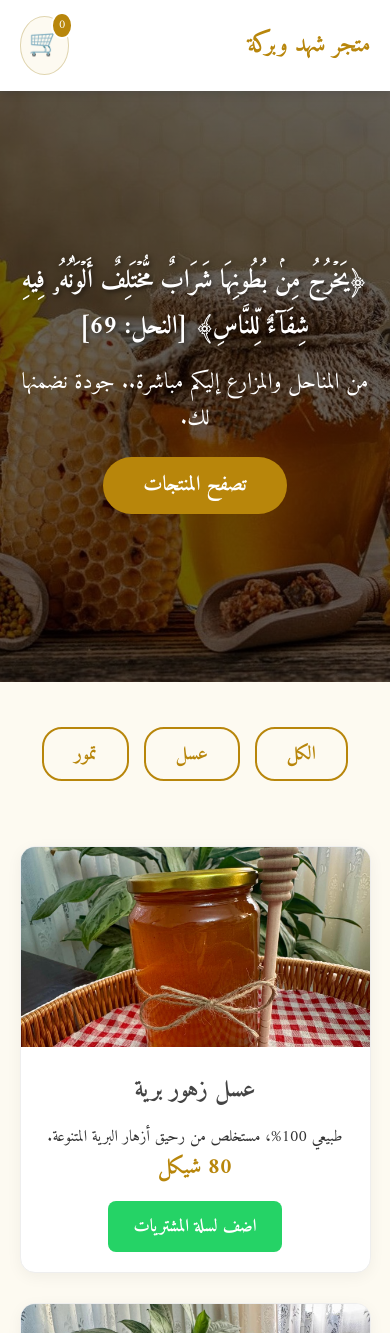
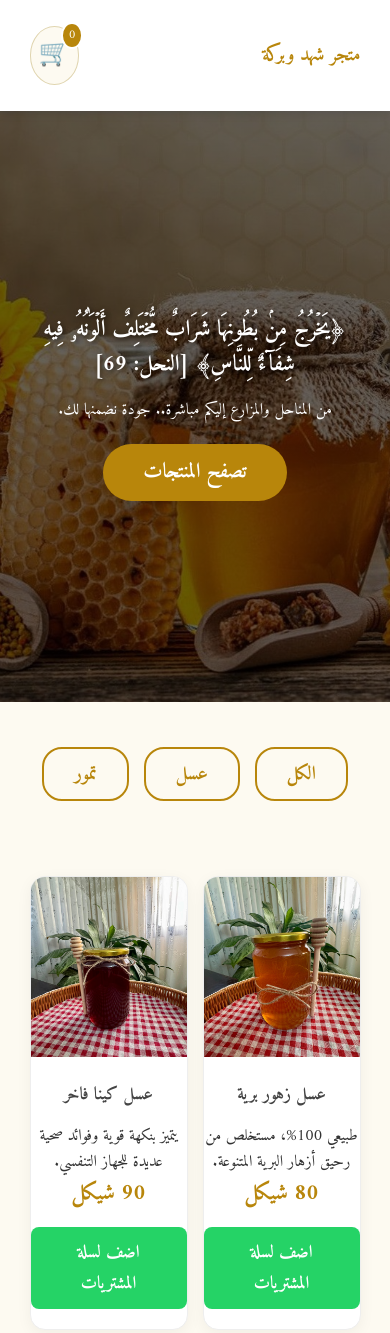
Before and after one commit to Shadi-Younis/HoneyStore, a website: page index.html in a window 390 px wide. Shown: the top 1333 px of the page. Drawn offline with Linux system fonts and the light colour scheme.

Commit message:
UI: Implement responsive design for mobile and tablet devices

```diff
--- a/style.css
+++ b/style.css
@@ -366,3 +366,61 @@ footer {
     background-color: #cc0000;
     transform: scale(1.1);
 }
+/* تنسيقات خاصة للموبايل (شاشات أصغر من 768px) */
+@media (max-width: 768px) {
+    /* 1. الهيدر: ترتيب اللوجو والسلة */
+    nav {
+        flex-direction: row;
+        justify-content: space-between;
+        padding: 10px;
+    }
+
+    /* تصغير حجم الخط في اللوجو والقائمة */
+    .logo {
+        font-size: 1.2rem !important;
+        position: static !important; /* إلغاء التوسيط المطلق */
+        transform: none !important;
+    }
+
+    nav ul {
+        display: none; /* إخفاء القائمة الطويلة واستبدالها لاحقاً بمنيو */
+    }
+
+    /* 2. قسم الـ Hero: تصغير الآية القرآنية */
+    .hero h2 {
+        font-size: 1.4rem !important;
+        line-height: 1.6;
+        padding: 0 15px;
+    }
+
+    .hero p {
+        font-size: 1rem !important;
+    }
+
+    /* 3. شبكة المنتجات: عرض منتج واحد أو اثنين في السطر */
+    .products-grid {
+        grid-template-columns: repeat(auto-fit, minmax(150px, 1fr)) !important;
+        gap: 15px !important;
+        padding: 10px;
+    }
+
+    /* تصغير صور المنتجات */
+    .product-item img {
+        height: 180px !important;
+    }
+
+    .product-item h3 {
+        font-size: 1.1rem;
+    }
+
+    /* 4. السلة الجانبية: جعلها تغطي كامل الشاشة */
+    .cart-sidebar {
+        width: 100% !important;
+    }
+
+    /* 5. النافذة المنبثقة (About): تصغير المساحات */
+    .modal-content {
+        width: 95% !important;
+        padding: 20px !important;
+    }
+}
```
